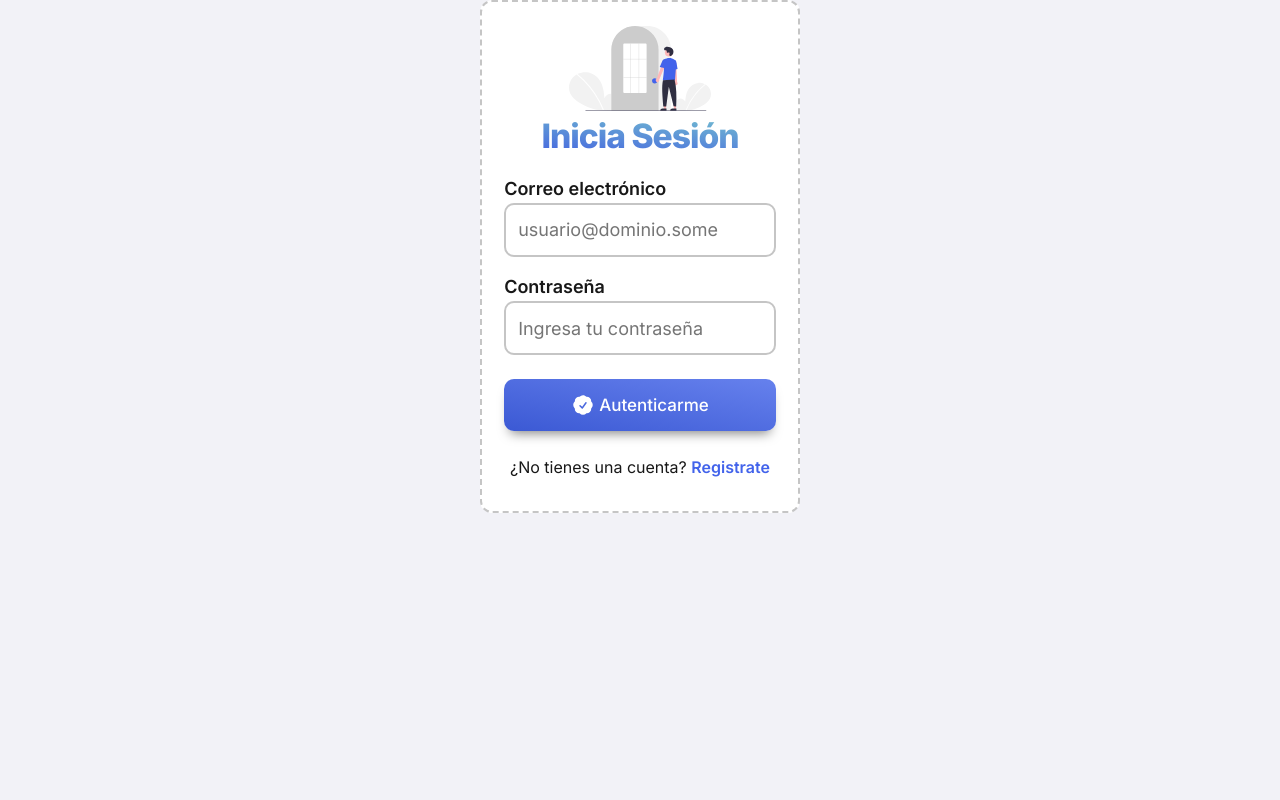
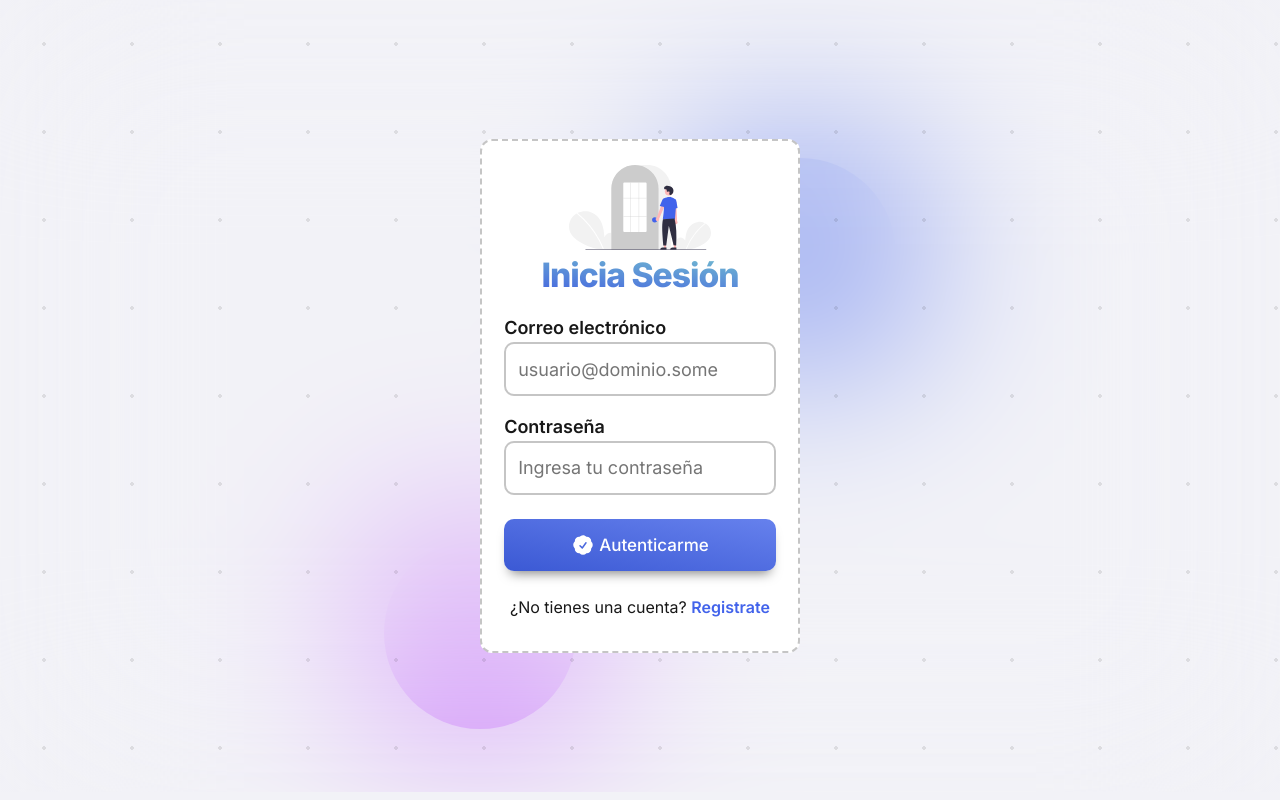
Before and after one commit to ValenciaArcega/fare, a React (Vite) app: page /fare/Login in a window 1280 px wide. Built offline with nearby package versions, Linux system fonts and the light colour scheme; no server answers.

Commit message:
redesign: new circles blur background on Signup and Login screens, also the navigation has been finished on initial routes

```diff
--- a/src/App.css
+++ b/src/App.css
@@ -1010,12 +1010,7 @@ textarea {
 
 /* ///////////////////////////////////////////////////// */
 /* Login.jsx */
-.container-login {
-  padding-bottom: 6rem;
-  display: flex;
-  flex-direction: column;
-  justify-content: center;
-}
+
 
 .login {
   width: 20rem;
--- a/src/views/initial/LandingPage.jsx
+++ b/src/views/initial/LandingPage.jsx
@@ -10,7 +10,6 @@ import { IconPanLock, IconBulb, IconMagnify, IconSheets } from '../../components
 
 export function LandingPage() {
 	return <section>
-
 		<nav className={css.topBar}>
 			<img src="logo.png" alt="brand logo" height={34} style={{ marginLeft: 10 }} />
 
@@ -55,5 +54,7 @@ export function LandingPage() {
 
 			<article className={css.fillGradient}></article>
 		</main>
+
+		<footer className={css.footer}>&copy; 2024 Valencia Arcega</footer>
 	</section>
 }
--- a/src/views/initial/LandingPage.module.css
+++ b/src/views/initial/LandingPage.module.css
@@ -22,7 +22,7 @@
 
 .linkSignUp {
     height: 34px;
-    width: 12rem;
+    width: 9rem;
     border-radius: .4rem;
     outline: none;
     border: none;
@@ -163,3 +163,8 @@
     height: 15rem;
     grid-column: 1/-1;
 }
+
+.footer {
+    padding: 1rem 0;
+    text-align: center;
+}
--- a/src/views/initial/Login.tsx
+++ b/src/views/initial/Login.jsx
@@ -2,22 +2,24 @@
  * @overview The following component Log the user in or allows go to sign up
  * @author Valencia Arcega Luis Angel
 */
+import css from "./Login.module.css"
 import BadCredentials from "../../components/messages/BadCredentials"
 import { signInWithEmailAndPassword } from 'firebase/auth'
 import { IconAt, IconCheck, IconKey } from "../../components/icons/sign-in"
 import { ClSignIn } from "../../classes/cl-signIn"
 import { useState } from "react"
 import { auth } from "../../../dal/credentials"
-import { LandingPage } from "./LandingPage"
 import React from 'react'
+import { useNavigate } from "react-router-dom"
 
 /**
  * @param {object} setIsRegistering Change between forms in Sign.jsx
  */
-export function Login({ setIsRegistering }) {
+export function Login() {
   const [isLoginWrong, setIsLoginWrong] = useState(false)
   const [bannerError, setBannerError] = useState('Las credenciales no coinciden')
   const cl = new ClSignIn()
+  const navigation = useNavigate()
   /**
    * @param {object} e Get the event itself and stored to can
    * prevent the default behavior in a submit action form
@@ -58,11 +60,18 @@ export function Login({ setIsRegistering }) {
 
   const renderComponentSignUp = function (e) {
     e.preventDefault()
-    setIsRegistering(true)
+    navigation("/fare/SignUp")
   }
 
-  return <section className="container-login">
+  return <>
+    <div className={css.containerCircles}>
+      <div className={css.circleLeft}></div>
+      <div className={css.circleRight}></div>
+    </div>
+
+    <section className={css.containerLogin}>
       {isLoginWrong ? <BadCredentials message={bannerError} /> : null}
+
 
       <form className="login" onSubmit={submitLogIn}>
         <img className="login-img" src="login.svg" alt="Icon login" />
@@ -110,4 +119,5 @@ export function Login({ setIsRegistering }) {
         </label>
       </form>
     </section>
+  </>
 }
--- /dev/null
+++ b/src/views/initial/Login.module.css
@@ -0,0 +1,43 @@
+.containerCircles {
+    height: 99dvh;
+    height: 99vh;
+    width: 100%;
+    z-index: 1;
+    position: relative;
+}
+
+.containerLogin {
+    height: 99dvh;
+    width: 100%;
+    display: flex;
+    flex-direction: column;
+    justify-content: center;
+    align-items: center;
+    position: fixed;
+    top: 0;
+    left: 0;
+    -webkit-backdrop-filter: blur(104px);
+    backdrop-filter: blur(104px);
+    background-image: radial-gradient(#00000017 3%, transparent 0);
+    background-size: 5.5rem 5.5rem;
+    z-index: 2;
+}
+
+.circleRight,
+.circleLeft {
+    height: 12rem;
+    width: 12rem;
+    border-radius: 50%;
+    position: absolute;
+    bottom: 8%;
+    left: 30%;
+    background-color: rgb(199, 115, 251);
+    z-index: 1;
+}
+
+.circleRight {
+    top: 20%;
+    left: auto;
+    right: 30%;
+    background-color: var(--mainColor);
+}
--- a/src/views/initial/SignUp.jsx
+++ b/src/views/initial/SignUp.jsx
@@ -9,17 +9,20 @@ import { getDoc, setDoc, doc } from "firebase/firestore"
 import { ClReviewSignUp } from "../../classes/cl-signUp"
 import { WrongRegister } from "../../components/messages/SignUp"
 import React, { useState } from "react"
+import css from "./SignUp.module.css"
+import { useNavigate } from 'react-router-dom'
 
 /**
  * @param {object} setIsRegistering Change between forms in Sign.jsx
  */
-export function SignUp({ setIsRegistering }) {
+export function SignUp() {
   const classReview = new ClReviewSignUp()
   const [hasError, setHasError] = useState(false)
+  const navigation = useNavigate()
 
   const renderComponentSignIn = function () {
     classReview._resetBorders()
-    setIsRegistering(false)
+    navigation("/fare/Login")
   }
   /**
   * pablo  oScaR   gonzaleZ CAMARENA 👉 Pablo Oscar Gonzalez Camarena
@@ -65,8 +68,13 @@ export function SignUp({ setIsRegistering }) {
     }
   }
 
-  return <section className="container-signUp">
+  return <>
+    <div className={css.containerCircles}>
+      <div className={css.circleLeft}></div>
+      <div className={css.circleRight}></div>
+    </div>
 
+    <section className={css.containerSignUp}>
       {hasError ? <WrongRegister /> : false}
 
       <form className="signUp" onSubmit={(e) => {
@@ -154,4 +162,5 @@ export function SignUp({ setIsRegistering }) {
         <label className="signUp-labelGoSignIn" htmlFor="sufbsi">¿Ya tienes una cuenta? <button id="sufbsi" className="signUp-btnGoSignIn" onClick={renderComponentSignIn}>Inicia Sesión</button></label>
       </form>
     </section>
+  </>
 }
--- /dev/null
+++ b/src/views/initial/SignUp.module.css
@@ -0,0 +1,42 @@
+.containerCircles {
+    height: 99dvh;
+    height: 99vh;
+    width: 100%;
+    z-index: 1;
+    position: relative;
+}
+
+.circleLeft,
+.circleRight {
+    height: 15rem;
+    width: 15rem;
+    bottom: 5%;
+    left: 30%;
+    position: absolute;
+    border-radius: 50%;
+    background-color: var(--mainColor-shade);
+}
+
+.circleRight {
+    top: 2%;
+    left: auto;
+    right: 30%;
+    background-color: #ff4a4a;
+}
+
+.containerSignUp {
+    width: 100%;
+    padding-top: 2rem;
+    padding-bottom: 2rem;
+    display: flex;
+    align-items: center;
+    justify-content: center;
+    position: fixed;
+    top: 0;
+    left: 0;
+    -webkit-backdrop-filter: blur(134px);
+    backdrop-filter: blur(134px);
+    background-image: radial-gradient(#00000017 3%, transparent 0);
+    background-size: 5.5rem 5.5rem;
+    z-index: 2;
+}
```
Lines whose indentation alone changed are shown as unchanged.
